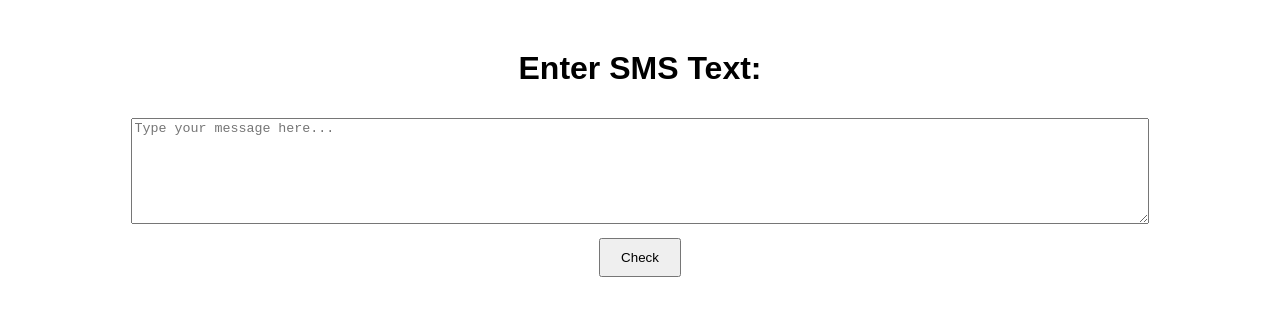
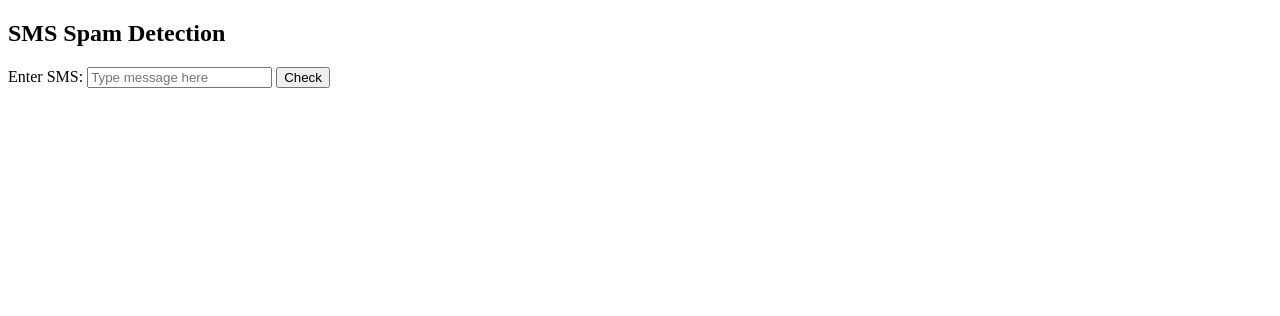
Before and after one commit to vasuvamsi07/SMS_SPAM_DETECTION, a plain HTML site: page index.html in a window 1280 px wide. Drawn offline with Linux system fonts and the light colour scheme.

Commit message:
Update index.html

```diff
--- a/index.html
+++ b/index.html
@@ -3,19 +3,18 @@
 <head>
     <meta charset="UTF-8">
     <meta name="viewport" content="width=device-width, initial-scale=1.0">
-    <title>SMS Spam Detection</title>
-    <style>
-        body { font-family: Arial, sans-serif; text-align: center; margin-top: 50px; }
-        textarea { width: 80%; height: 100px; margin-top: 10px; }
-        button { margin-top: 10px; padding: 10px 20px; cursor: pointer; }
-        #result { margin-top: 20px; font-size: 20px; font-weight: bold; }
-    </style>
+    <title>SMS Spam Detector</title>
 </head>
 <body>
-    <h1>Enter SMS Text:</h1>
-    <textarea id="smsInput" placeholder="Type your message here..."></textarea><br>
-    <button id="checkBtn">Check</button>
-    <p id="result"></p>
-    <script defer src="script.js"></script>
+    <h2>SMS Spam Detection</h2>
+
+    <label for="smsInput">Enter SMS:</label>
+    <input type="text" id="smsInput" placeholder="Type message here">
+
+    <button id="checkButton">Check</button>
+
+    <div id="result"></div>
+
+    <script src="script.js"></script>
 </body>
 </html>
```
